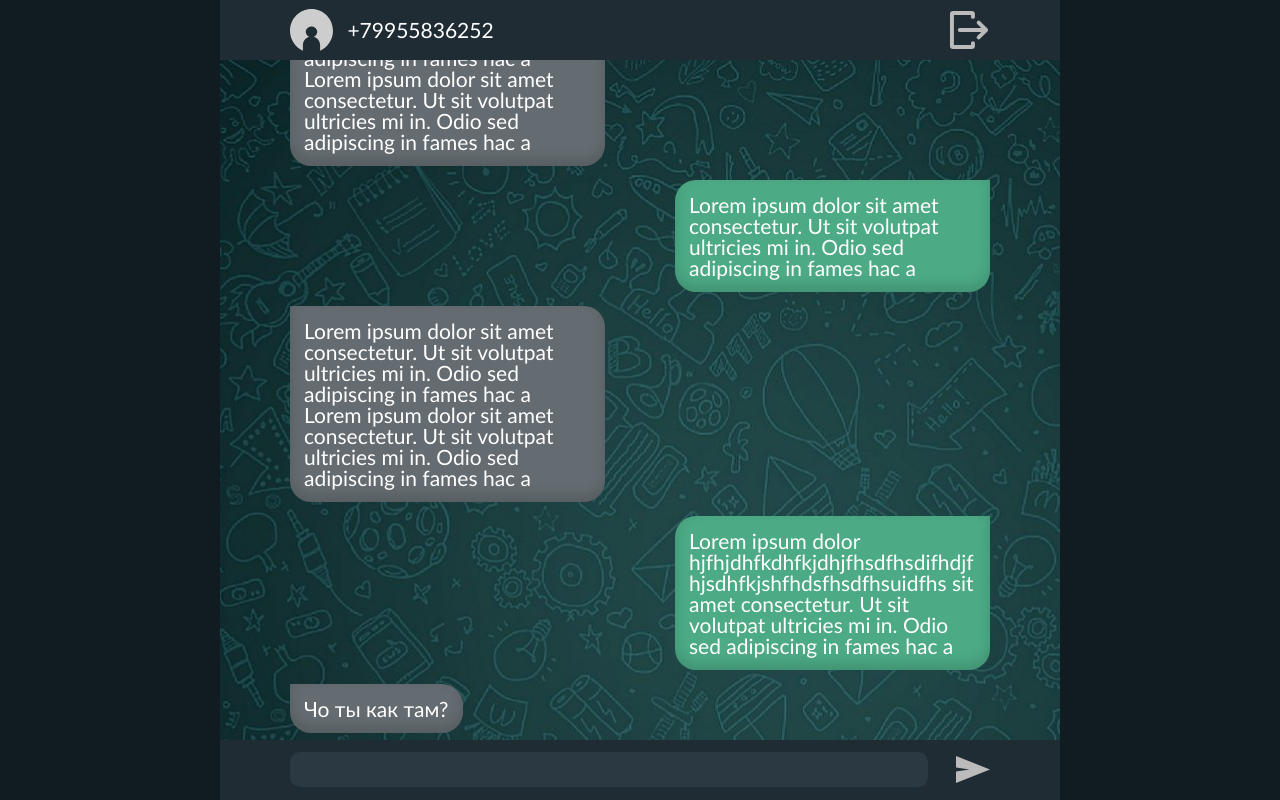
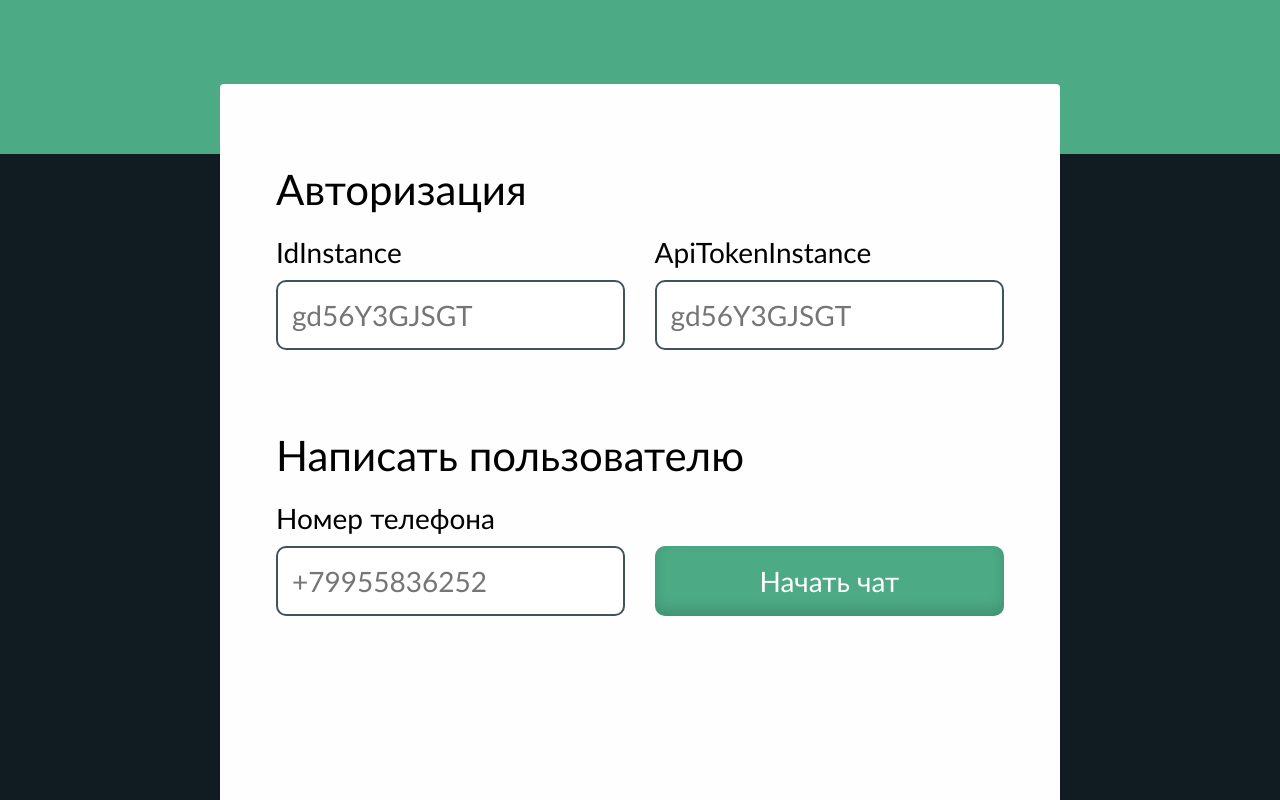
Before and after one commit to MOROZOVcode/GREEN-API, a React (Create React App) app in the folder project/: page / in a window 1280 px wide. Built offline with nearby package versions, Linux system fonts and the light colour scheme.

Commit message:
Добаит Роутинг в приложение

```diff
--- a/project/package.json
+++ b/project/package.json
@@ -8,6 +8,7 @@
     "@testing-library/user-event": "^13.5.0",
     "react": "^18.2.0",
     "react-dom": "^18.2.0",
+    "react-router-dom": "^6.12.1",
     "react-scripts": "5.0.1",
     "web-vitals": "^2.1.4"
   },
--- a/project/src/app/app.js
+++ b/project/src/app/app.js
@@ -1,7 +1,14 @@
-// import LoginPage from '../pages/login-page/login-page';
+import { BrowserRouter as Router, Routes, Route } from 'react-router-dom';
+import LoginPage from '../pages/login-page/login-page';
 import ChatPage from '../pages/chat-page/chat-page';
 
 export default function App() {
-  // return <LoginPage />;
-  return <ChatPage />;
+  return (
+    <Router>
+      <Routes>
+        <Route index element={<LoginPage />} />
+        <Route path='/chat' element={<ChatPage />} />
+      </Routes>
+    </Router>
+  );
 }
--- a/project/src/pages/chat-page/chat-page.jsx
+++ b/project/src/pages/chat-page/chat-page.jsx
@@ -1,3 +1,4 @@
+import { Link } from 'react-router-dom';
 import './chat-page.css';
 
 export default function ChatPage() {
@@ -19,13 +20,13 @@ export default function ChatPage() {
               </div>
             </div>
             <div className='chat__exit'>
-              <a href='/' className='chat__exit-link'>
+              <Link to='/' className='chat__exit-link'>
                 <img
                   className='contact__avatar'
                   src='img/exit.svg'
                   alt='contact-avatar'
                 />
-              </a>
+              </Link>
             </div>
           </div>
         </div>
```
Also changed, not shown: 1 other file (tests, documents, lock files or other folders).
